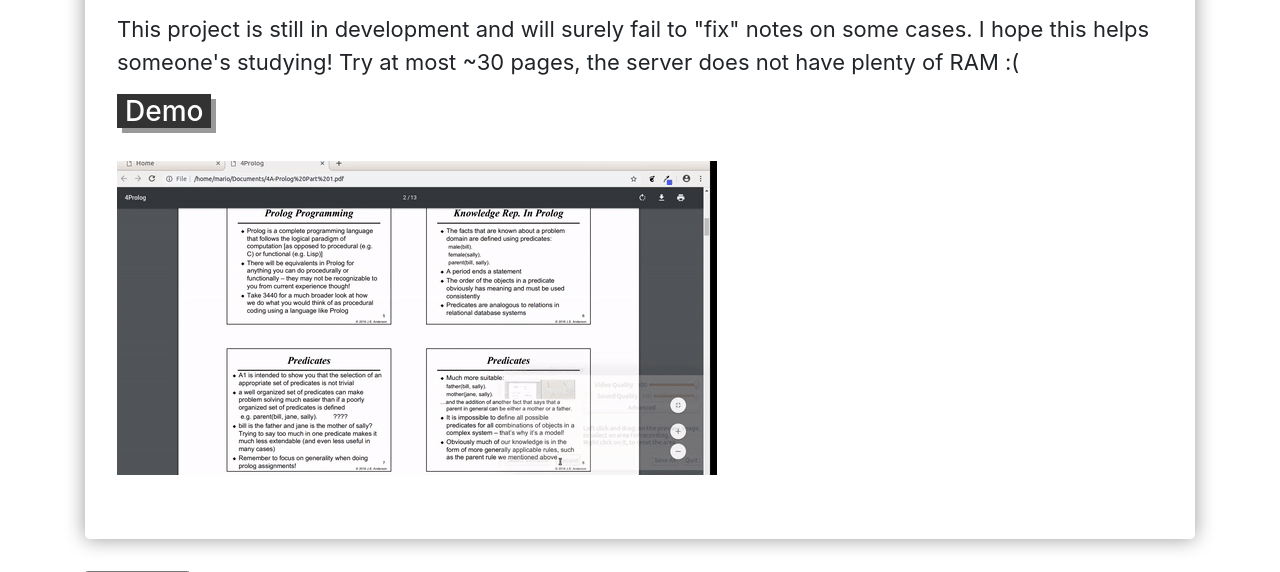
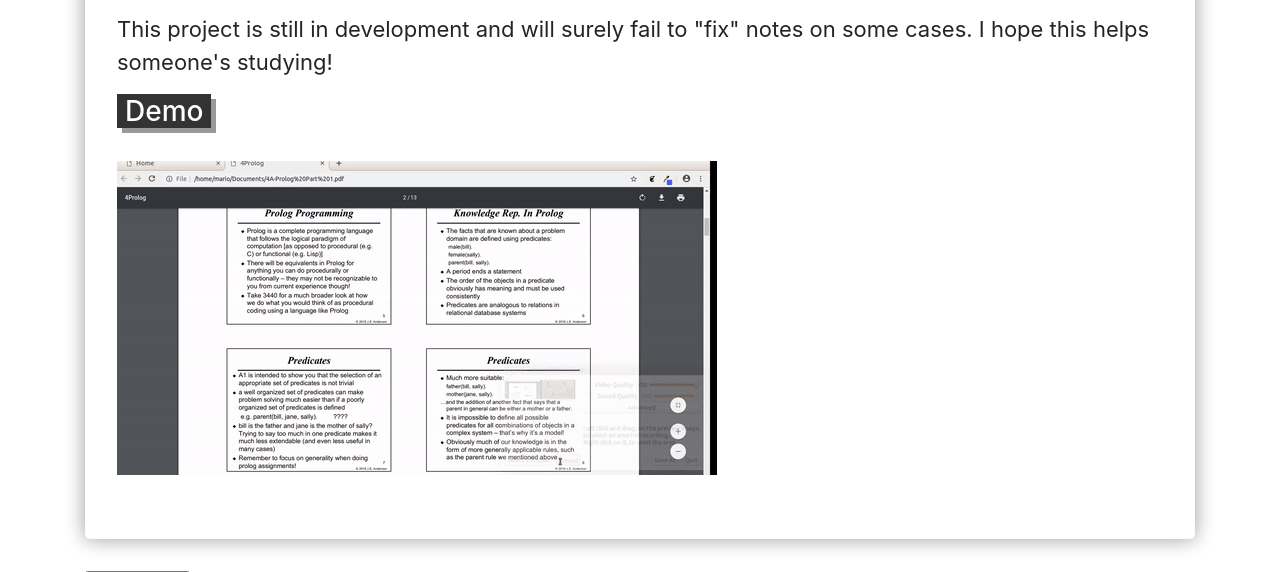
Before and after one commit to mariowr2/fixmynotes.com, a Flask app: page / in a window 1280 px wide. Shown: the part 301-873 px from the top of the page. Run offline with Flask 2, Linux system fonts and the light colour scheme; some libraries are stand-ins or nearby versions.

Commit message:
edit upload.html

```diff
--- a/templates/upload.html
+++ b/templates/upload.html
@@ -34,7 +34,7 @@
         Vision to find the slides and then <b>output a pdf with a single slide per page</b>.</p>
       <p id="text-under-banner">
         This project is still in development and will surely fail to "fix" notes on some cases. I hope this helps
-        someone's studying! Try at most ~30 pages, the server does not have plenty of RAM :(
+        someone's studying!
       </p>
       <h3><span class="inverse" id="unsuccesful-banner">Demo</span></h3>
       <br>
```
